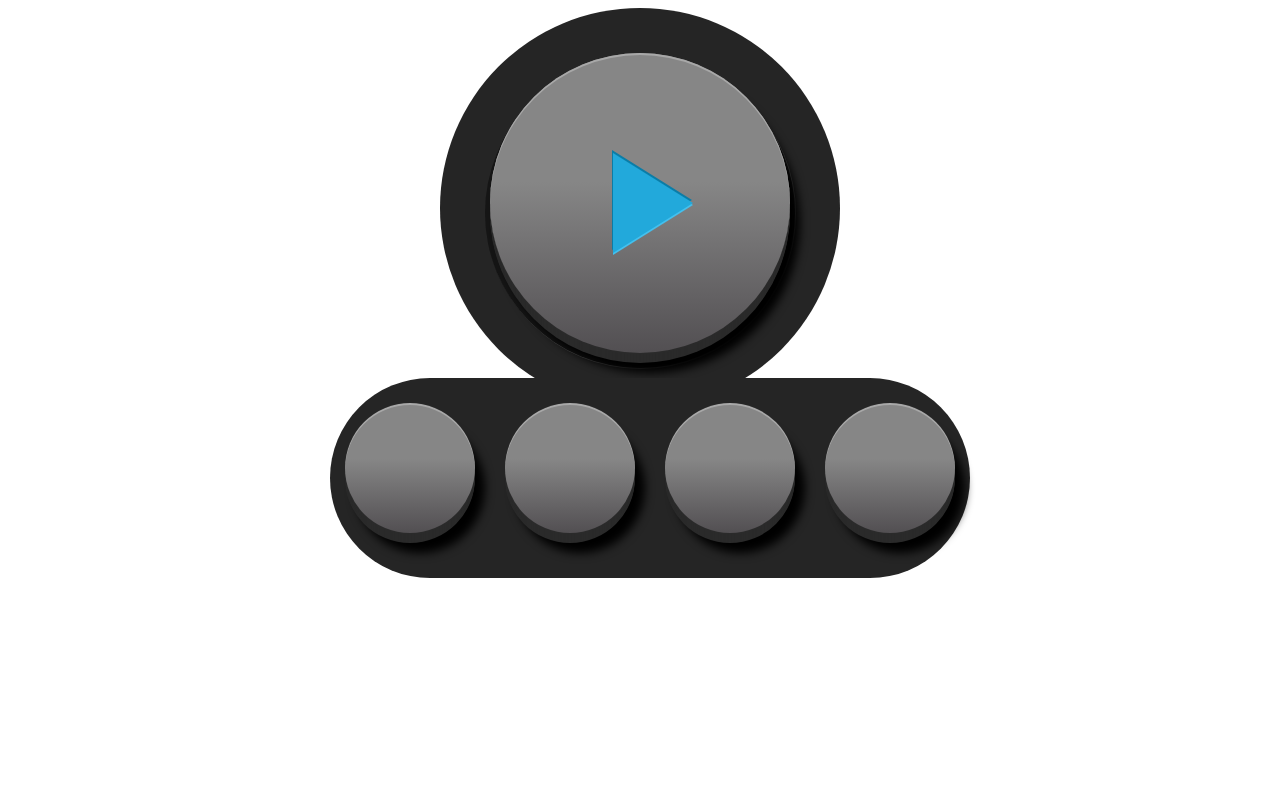
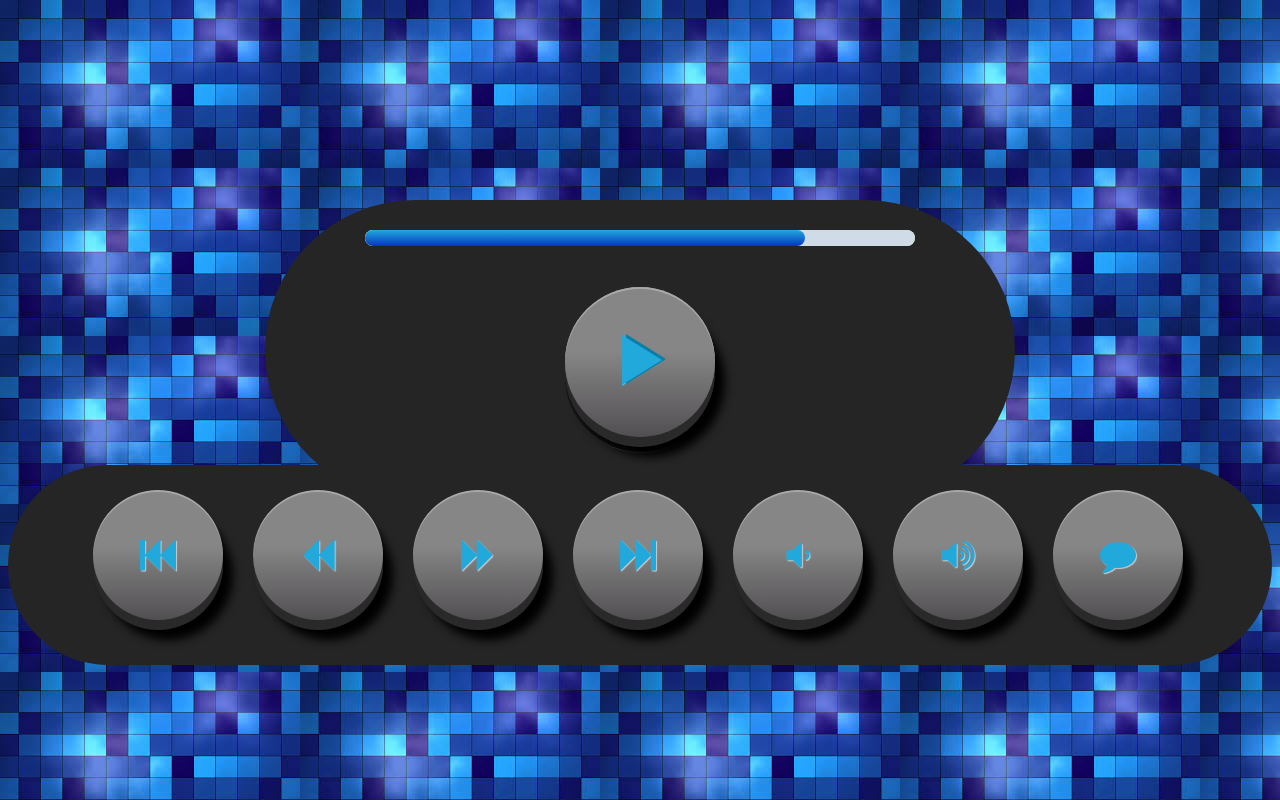
Before and after one commit to pfriedrich/R3.14TV, a plain HTML site: page basic_html/player.html in a window 1280 px wide. Drawn offline with Linux system fonts and the light colour scheme.

Commit message:
all buttons and progress bar added

```diff
--- a/basic_html/player.html
+++ b/basic_html/player.html
@@ -2,6 +2,7 @@
 <html>
 <head>
   <title>3.14Player</title>
+  <link href="http://maxcdn.bootstrapcdn.com/font-awesome/4.1.0/css/font-awesome.min.css" rel="stylesheet">
   <link rel="stylesheet" type="text/css" href="player_style.css">
   <script src="jquery-2.1.1.min.js"></script>
   <script src="quo.js"></script>
@@ -9,6 +10,8 @@
 </head>
 <body>
   <div id="container_button">
+    <div id="play_container">
+      <progress max="100" value="80"></progress>
       <div id="hole">
         <div id="button">
           <div id="triangle"></div>
@@ -16,7 +19,11 @@
           <div id="darker_triangle"></div>
         </div>
       </div>
+    </div>
     <div id="button_list">
+      <div class="enclosing">
+        <div id="icon" class="back_jump"></div>
+      </div>
       <div class="enclosing">
         <div id="icon" class="back"></div>
       </div>
@@ -24,11 +31,17 @@
         <div id="icon" class="forw"></div>
       </div>
       <div class="enclosing">
+        <div id="icon" class="forw_jump"></div>
+      </div>
+      <div class="enclosing">
         <div id="icon" class="voldown"></div>
       </div>
       <div class="enclosing">
         <div id="icon" class="volup"></div>
       </div>
+      <div class="enclosing">
+        <div id="icon" class="subtitle"></div>
+      </div>
     </div>
   </div>
 </body>
--- a/basic_html/player_style.css
+++ b/basic_html/player_style.css
@@ -6,13 +6,22 @@ body
   -moz-user-select: none;
   -ms-user-select: none;
   user-select: none;
+  overflow: hidden;
+  margin-top: 0px;
+  margin-bottom: 0px;
+  background-image: url('movie_bg.jpg');
 }
 
-#container_button {
+#container_button
+{
+  padding-top: 200px;
+}
+
+#play_container {
   z-index:1;
   background-color: #252525;
-    width: 400px;
-    height: 400px;
+  width: 750px;
+  height: 300px;
   margin-left: auto;
   margin-right: auto;
   margin-bottom: 0px;
@@ -23,11 +32,11 @@ user-select: none;
 }
 #hole {
   background-color: #151515;
-    width: 310px;
-    height: 310px;
+  width: 150px;
+  height: 150px;
   margin-left: auto;
   margin-right: auto;
-    top: 50px;
+  top: 55px;
   position: relative;
   -webkit-border-radius: 155px;
   -moz-border-radius: 155px;
@@ -37,13 +46,13 @@ user-select: none;
   box-shadow: 1px 1px 0px #5d5d5d;
 }
 #button {
-    width: 300px;
-    height: 300px;
+  width: 150px;
+  height: 150px;
   margin-left: auto;
   margin-right: auto;
   overflow: auto;
   cursor: pointer;
-    top: -5px;
+  top: -15px;
   position: relative;
   background-image: linear-gradient(bottom, rgb(82,79,82) 0%, rgb(134,134,134) 57%);
   background-image: -o-linear-gradient(bottom, rgb(82,79,82) 0%, rgb(134,134,134) 57%);
@@ -71,12 +80,12 @@ user-select: none;
   height: 0px;
   margin-left: 50%;
   margin-top: 50%;
-    left: -27px;
-    top: -50px;
+  left: -18px;
+  top: -27px;
   position: relative;
-    border-top: 50px solid transparent;
-    border-bottom: 50px solid transparent;
-    border-left: 80px solid #22a9db;
+  border-top: 25px solid transparent;
+  border-bottom: 25px solid transparent;
+  border-left: 40px solid #22a9db;
   z-index: 2;
   -webkit-transition: all .3s;
   -moz-transition: all .3s;
@@ -84,7 +93,7 @@ user-select: none;
 }
 
 #button:active #triangle {
-    border-left: 80px solid #e94545
+  border-left: 40px solid #e94545
 }
 
 #lighter_triangle {
@@ -92,12 +101,12 @@ user-select: none;
   height: 0px;
   margin-left: 50%;
   margin-top: 50%;
-    left: -27px;
-    top: -48px;
+  left: -18px;
+  top: -26px;
   position: absolute;
-    border-top: 50px solid transparent;
-    border-bottom: 50px solid transparent;
-    border-left: 80px solid #43c0ee;
+  border-top: 25px solid transparent;
+  border-bottom: 25px solid transparent;
+  border-left: 40px solid #43c0ee;
   z-index: 1;
   -webkit-transition: all .3s;
   -moz-transition: all .3s;
@@ -105,7 +114,7 @@ user-select: none;
 }
 
 #button:active #lighter_triangle {
-    border-left: 80px solid #f78b8b
+  border-left: 40px solid #f78b8b
 }
 
 #darker_triangle {
@@ -113,12 +122,12 @@ user-select: none;
   height: 0px;
   margin-left: 50%;
   margin-top: 50%;
-    left: -28px;
-    top: -53px;
+  left: -14px;
+  top: -28px;
   position: absolute;
-    border-top: 50px solid transparent;
-    border-bottom: 50px solid transparent;
-    border-left: 80px solid #0a7da7;
+  border-top: 25px solid transparent;
+  border-bottom: 25px solid transparent;
+  border-left: 40px solid #0a7da7;
   z-index: 1;
   -webkit-transition: all .3s;
   -moz-transition: all .3s;
@@ -126,9 +135,24 @@ user-select: none;
 }
 
 #button:active #darker_triangle {
-    border-left: 80px solid #c51d1d
+  border-left: 40px solid #c51d1d
 }
 
+#button_list
+{
+  position: relative;
+  top: -35px;
+  height: 150px;
+  margin-left: 0px;
+  margin-right: 0px;
+  background-color: #252525;
+  padding-top: 25px;
+  padding-bottom: 25px;
+  padding-left: 70px;
+  -webkit-border-radius: 200px;
+  -moz-border-radius: 200px;
+  border-radius: 200px;
+}
 
 #icon {
   position: relative;
@@ -136,8 +160,6 @@ user-select: none;
   height: 130px;
   color: #22a9db;
   cursor: pointer;
-
-
 }
 
 
@@ -177,25 +199,26 @@ user-select: none;
   content: "\f027";
 }
 
-#button_list
+#icon.back_jump:before
 {
-    position: relative;
-    left: -110px;
-    top: 60px;
-    height: 150px;
-    width: 640px;
-    background-color: #252525;
-    padding-top: 25px;
-    padding-bottom: 25px;
-    -webkit-border-radius: 200px;
-    -moz-border-radius: 200px;
-    border-radius: 200px;
+  content: "\f049";
 }
+
+#icon.forw_jump:before
+{
+  content: "\f050";
+}
+
+#icon.subtitle:before
+{
+  content: "\f075";
+}
+
 
 .enclosing
  {
   float: left;
-    z-index: 2;
+  z-index: 3;
   position: relative;
   top: 0px;
   cursor: pointer;
@@ -225,3 +248,29 @@ user-select: none;
   top: 5px;
   box-shadow: inset 0px 1px 0px #a8a8a8, 0px 1px 0px #2a2a2a, 0px 2px 0px #2a2a2a, 0px 3px 0px #2a2a2a, 0px 2px 0px #2a2a2a, 0px 3px 0px #2a2a2a, 0px 3px 0px #2a2a2a, 0px 3px 0px #2a2a2a, 0px 4px 0px #2a2a2a, 0px 5px 0px #2a2a2a, 5px 10px 5px #000;
 }
+
+
+progress
+{
+  width: 550px;
+  margin-top: 30px;
+  margin-bottom: 0px;
+  margin-left: 100px;
+  margin-right: 100px;
+  background-color: #cdeb8e;
+  border-radius: 9px;
+}
+
+progress::-webkit-progress-bar {
+  background-color: #CFDCE8;
+  border-radius: 9px;
+}
+
+progress::-webkit-progress-value {
+  background: #22a9db;
+  background: -webkit-gradient(linear, left top, left bottom, color-stop(0%,#22a9db), color-stop(100%,#0834C4));
+  background: -webkit-linear-gradient(top,  #22a9db 0%,#0834C4 100%);
+  background: linear-gradient(to bottom,  #22a9db 0%,#0834C4 100%);
+  filter: progid:DXImageTransform.Microsoft.gradient( startColorstr='#22a9db', endColorstr='#0834C4',GradientType=0 );
+  border-radius: 9px;
+}
```
Lines whose indentation alone changed are shown as unchanged.
